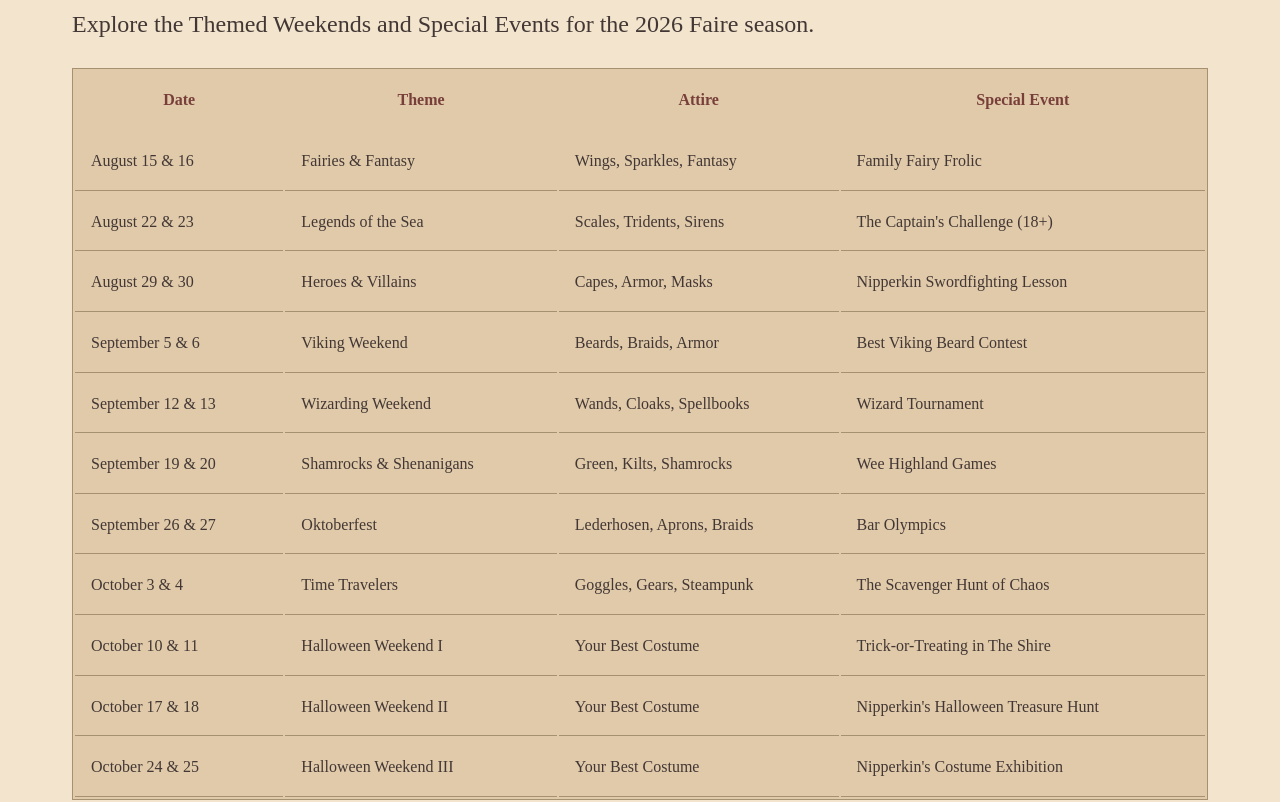
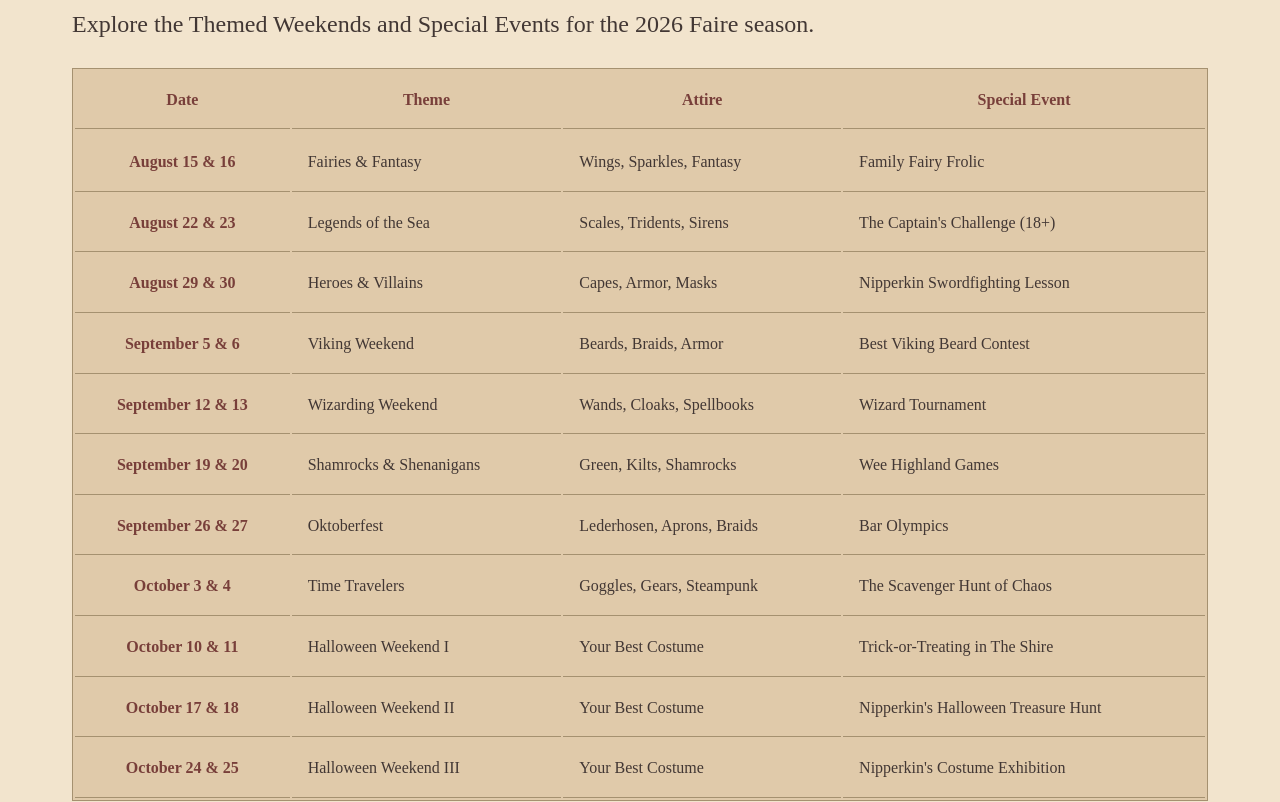
Before and after one commit to ashlynfirlik/Pennsylvania-Renaissance-Faire, a plain HTML site: page index.html in a window 1280 px wide. Shown: the part 2660-3462 px from the top of the page. Drawn offline with Linux system fonts and the light colour scheme; a web font is replaced by a local one.

Commit message:
table remediation

```diff
--- a/index.html
+++ b/index.html
@@ -168,67 +168,67 @@
                     </thead>
                     <tbody>
                         <tr>
-                            <td>August 15 & 16</td>
+                            <th scope="row">August 15 & 16</th>
                             <td>Fairies & Fantasy</td>
                             <td>Wings, Sparkles, Fantasy</td>
                             <td>Family Fairy Frolic</td>
                         </tr>
                         <tr>
-                            <td>August 22 & 23</td>
+                            <th scope="row">August 22 & 23</th>
                             <td>Legends of the Sea</td>
                             <td>Scales, Tridents, Sirens</td>
                             <td>The Captain's Challenge (18+)</td>
                         </tr>
                         <tr>
-                            <td>August 29 & 30</td>
+                            <th scope="row">August 29 & 30</th>
                             <td>Heroes & Villains</td>
                             <td>Capes, Armor, Masks</td>
                             <td>Nipperkin Swordfighting Lesson</td>
                         </tr>
                         <tr>
-                            <td>September 5 & 6</td>
+                            <th scope="row">September 5 & 6</th>
                             <td>Viking Weekend</td>
                             <td>Beards, Braids, Armor</td>
                             <td>Best Viking Beard Contest</td>
                         </tr>
                         <tr>
-                            <td>September 12 & 13</td>
+                            <th scope="row">September 12 & 13</th>
                             <td>Wizarding Weekend</td>
                             <td>Wands, Cloaks, Spellbooks</td>
                             <td>Wizard Tournament</td>
                         </tr>
                         <tr>
-                            <td>September 19 & 20</td>
+                            <th scope="row">September 19 & 20</th>
                             <td>Shamrocks & Shenanigans</td>
                             <td>Green, Kilts, Shamrocks</td>
                             <td>Wee Highland Games</td>
                         </tr>
                         <tr>
-                            <td>September 26 & 27</td>
+                            <th scope="row">September 26 & 27</th>
                             <td>Oktoberfest</td>
                             <td>Lederhosen, Aprons, Braids</td>
                             <td>Bar Olympics</td>
                         </tr>
                         <tr>
-                            <td>October 3 & 4</td>
+                            <th scope="row">October 3 & 4</th>
                             <td>Time Travelers</td>
                             <td>Goggles, Gears, Steampunk</td>
                             <td>The Scavenger Hunt of Chaos</td>
                         </tr>
                         <tr>
-                            <td>October 10 & 11</td>
+                            <th scope="row">October 10 & 11</th>
                             <td>Halloween Weekend I</td>
                             <td>Your Best Costume</td>
                             <td>Trick-or-Treating in The Shire</td>
                         </tr>
                         <tr>
-                            <td>October 17 & 18</td>
+                            <th scope="row">October 17 & 18</th>
                             <td>Halloween Weekend II</td>
                             <td>Your Best Costume</td>
                             <td>Nipperkin's Halloween Treasure Hunt</td>
                         </tr>
                         <tr>
-                            <td>October 24 & 25</td>
+                            <th scope="row">October 24 & 25</th>
                             <td>Halloween Weekend III</td>
                             <td>Your Best Costume</td>
                             <td>Nipperkin's Costume Exhibition</td>
--- a/style.css
+++ b/style.css
@@ -222,6 +222,13 @@
         color: var(--clr-primary);
         font-weight: bold;
         padding: var(--space-md);
+    }
+
+    .schedule-table th {
+        color: var(--clr-primary);
+        font-weight: bold;
+        padding: var(--space-md);
+        border-bottom: var(--table-border);
     }
 
     .schedule-table td {
```
